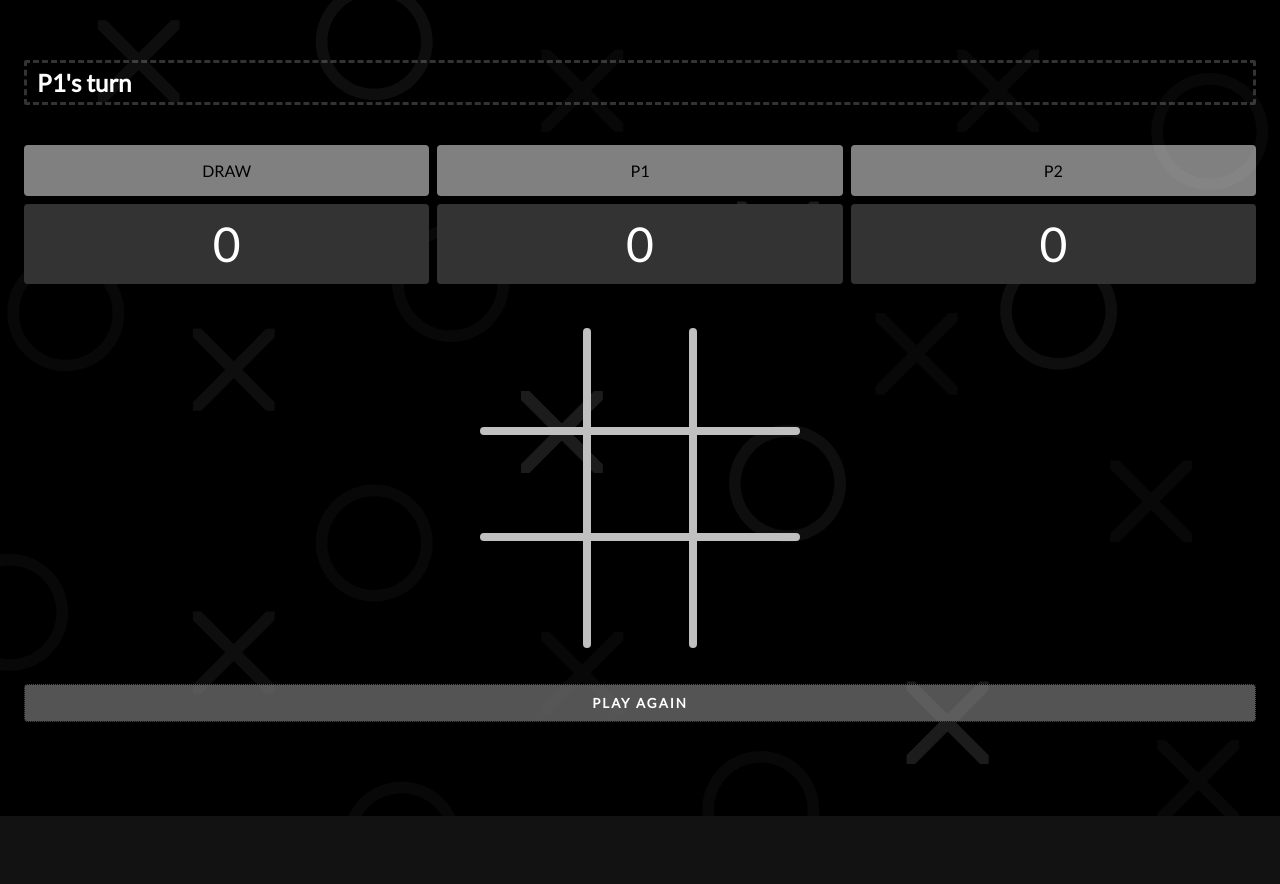
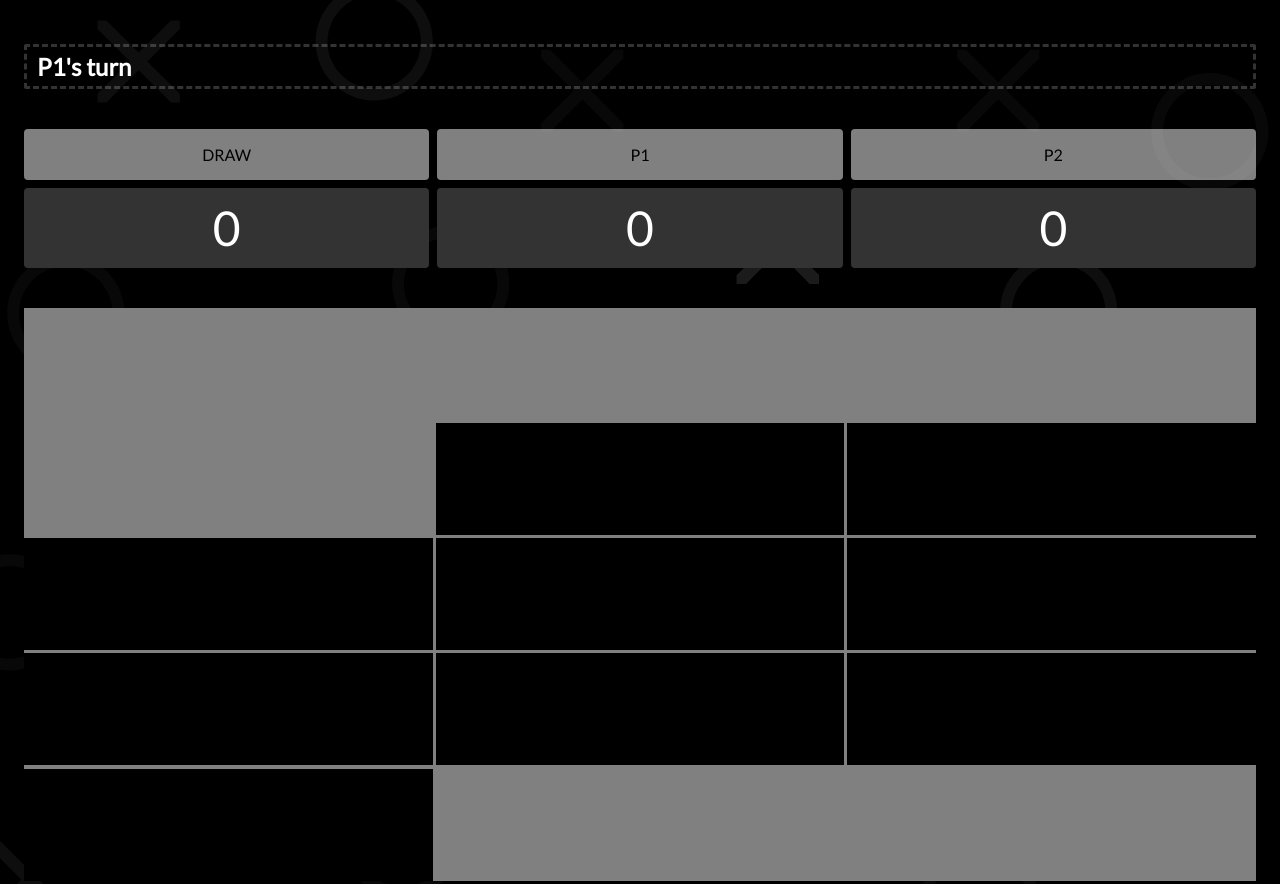
Before and after one commit to Sanmeet007/tic-tac-toe, a plain HTML site: page index.html in a window 1280 px wide. Shown: the top 884 px of the page. Before the commit the page ends 816 px from the top, so only its background shows below. Drawn offline with nearby package versions, Linux system fonts and the light colour scheme.

Commit message:
Update style.css

```diff
--- a/assets/css/style.css
+++ b/assets/css/style.css
@@ -10,7 +10,7 @@ html {
   color-scheme: dark;
 }
 body {
-  padding: 2rem 1rem;
+  padding: 1rem 1rem;
   background-image: url(../svg/bg.svg);
   background-repeat: no-repeat;
   background-size: cover;
@@ -21,45 +21,12 @@ body {
   display: grid;
   grid-template-columns: repeat(3, 1fr);
   grid-template-rows: repeat(3, 1fr);
-  gap: 0.5rem;
+  gap: 0.2rem;
   position: relative;
-  margin-inline: auto;
-  max-width: 20rem;
-  max-height: 20rem;
-}
-.line {
-  position: absolute;
-}
-
-.line:nth-child(1),
-.line:nth-child(2) {
-  top: 33.34%;
-  background-color: var(--stroke);
-  left: 0;
-  right: 0;
-  height: 0.5rem;
-  transform: translateY(-50%);
-  border-radius: 10px;
-}
-
-.line:nth-child(2) {
-  top: 66.67%;
-}
-
-.line:nth-child(3),
-.line:nth-child(4) {
-  top: 0;
-  left: 33.34%;
-  width: max(100%, 20rem);
-  height: 0.5rem;
-  background-color: var(--stroke);
-  transform-origin: 0;
-  transform: rotate(90deg);
-  border-radius: 10px;
-}
-
-.line:nth-child(4) {
-  left: 66.67%;
+  background-color: grey;
+  border: none;
+  outline: none;
+  padding: 0;
 }
 
 .tile {
@@ -70,7 +37,7 @@ body {
   justify-content: center;
   font-size: 3rem;
   overflow: hidden;
-  background-color: transparent;
+  background-color: black;
 }
 .events {
   pointer-events: none;
@@ -115,16 +82,16 @@ body {
 .btn {
   border: 1px dotted black;
   padding: 10px 0px;
-  background-color: #fec84e;
-  background-image: linear-gradient(315deg, #fec84e 0%, #ffdea8 74%);
+  background-color: #ffb300;
+  background-image: linear-gradient(#ffb300, #de9b00);
+  color: black;
   font-weight: 900;
   text-transform: uppercase;
-  color: white;
   letter-spacing: 2px;
   transition: 0.5s ease;
   width: 100%;
   border-radius: 4px;
-  margin-bottom: 1rem;
+  margin-bottom: 2rem;
 }
 .btn:active {
   background-image: linear-gradient(315deg, #414141 0%, #000000 74%);
```
